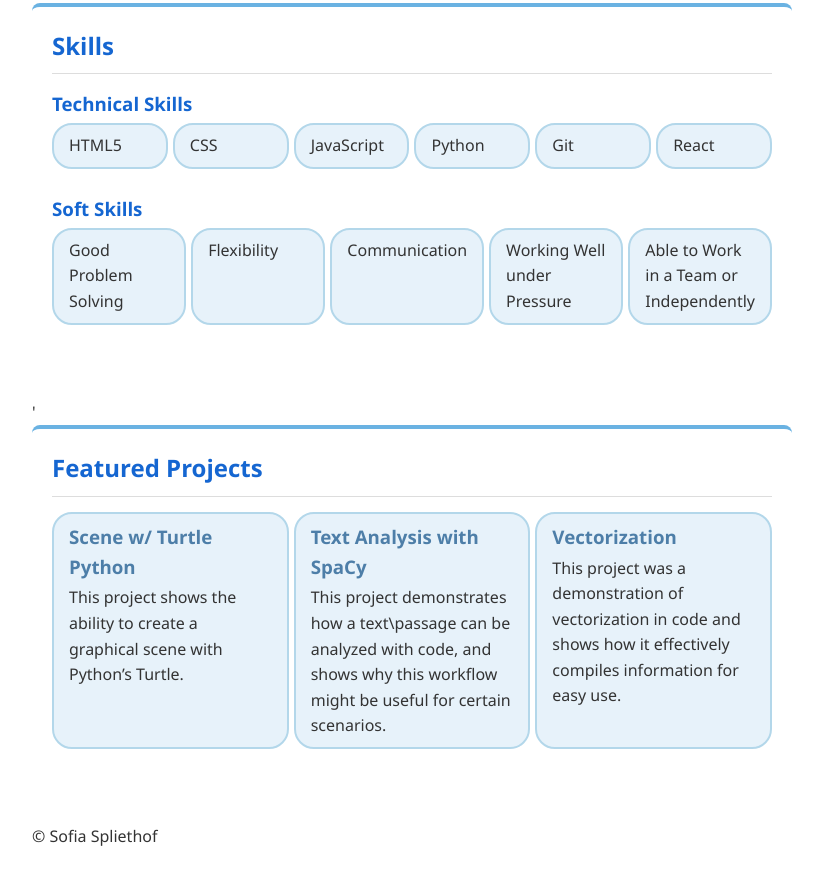
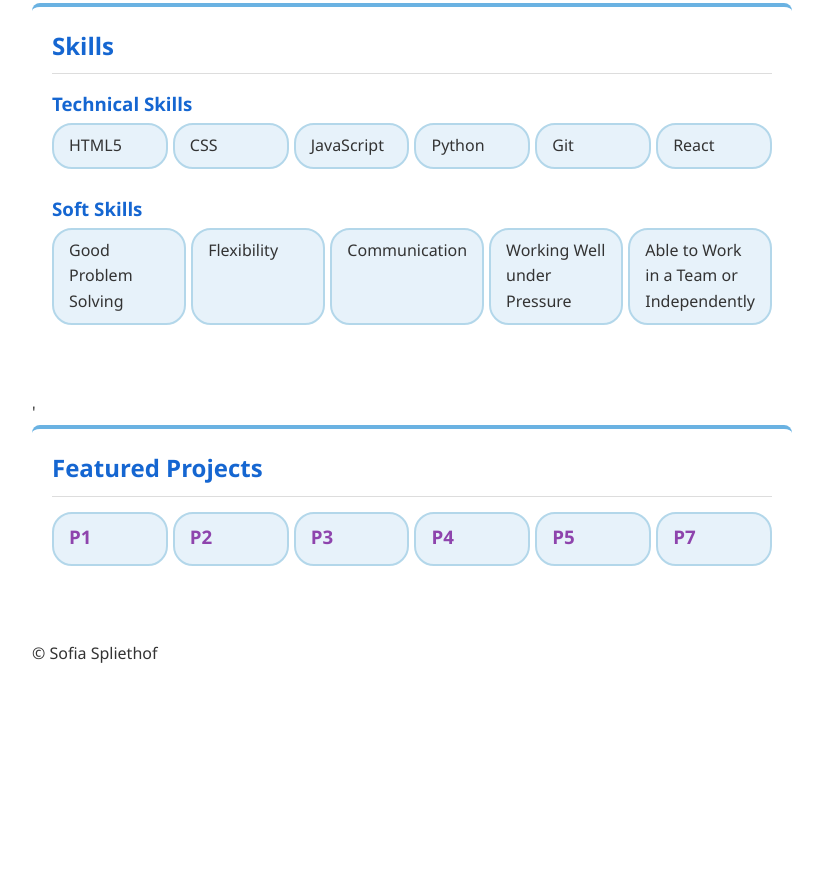
Before and after one commit to sofiaspliethof/sofiaspliethoff.github.io, a plain HTML site: page index.html in a window 1280 px wide. Shown: the part 869-1739 px from the top of the page, without its empty margins (228-1051 px from the left). After the commit the page ends 1555 px from the top, so only its background shows below. Drawn offline with Linux system fonts and the light colour scheme.

Commit message:
Update index.html

```diff
--- a/index.html
+++ b/index.html
@@ -52,12 +52,12 @@
         <section>
             <h2>Featured Projects</h2>
             <ul>
-                <li><h3><a href="project5.html" target="_blank">Scene w/ Turtle Python</a></h3>
-                <p>This project shows the ability to create a graphical scene with Python’s Turtle.</p></li>
-                <li><h3><a href="project6.html" target="_blank">Text Analysis with SpaCy</a></h3>
-                <p>This project demonstrates how a text\passage can be analyzed with code, and shows why this workflow might be useful for certain scenarios.</p></li>
-                <li><h3><a href="project8.html" target="_blank">Vectorization</a></h3>
-                <p> This project was a demonstration of vectorization in code and shows how it effectively compiles information for easy use.</p></li>
+                <li><h3><a href="" target="_blank">P1</a></h3></li>
+                <li><h3><a href="" target="_blank">P2</a></h3></li>
+                <li><h3><a href="" target="_blank">P3</a></h3></li>
+                <li><h3><a href="" target="_blank">P4</a></h3></li>
+                <li><h3><a href="" target="_blank">P5</a></h3></li>
+                <li><h3><a href="" target="_blank">P7</a></h3></li>
             </ul>
         </section>
 
```
